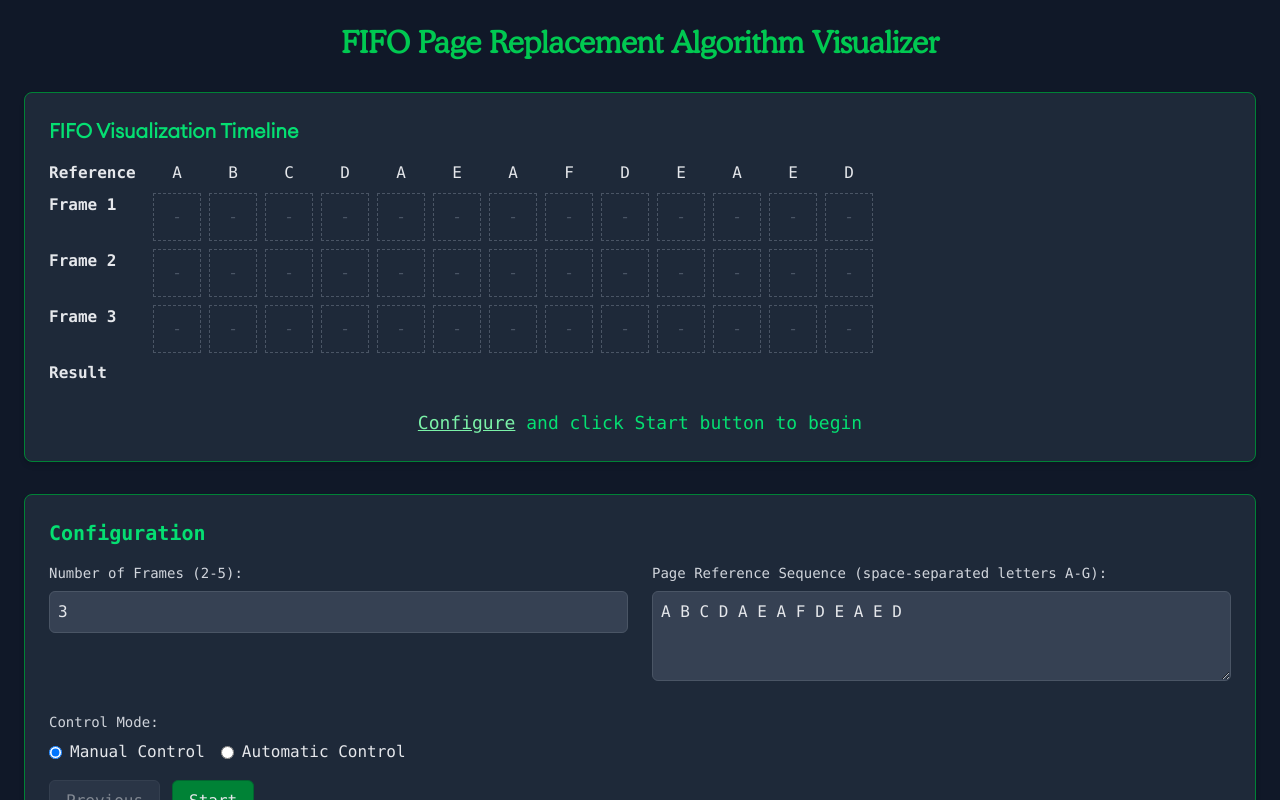
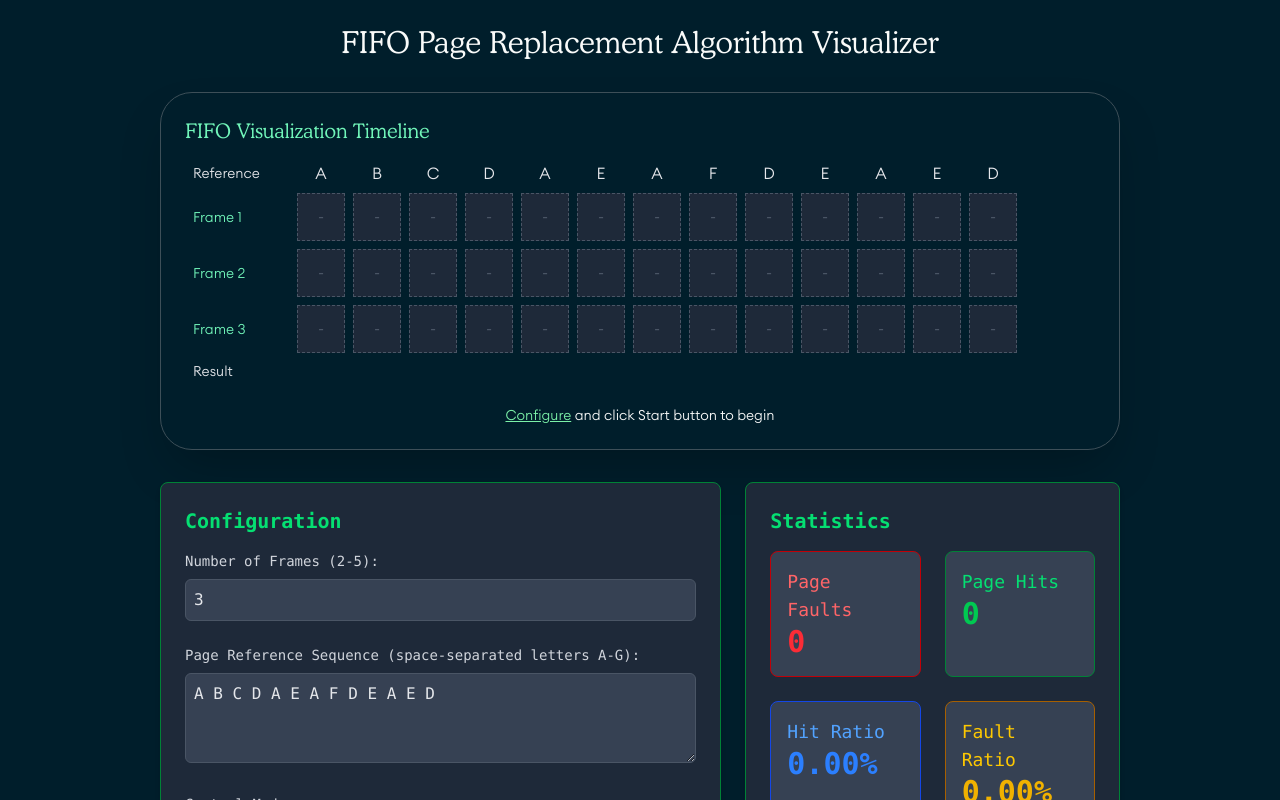
Before and after one commit to AdrianeDriane/FIFOPageReplacementAlgorithm, a React (Vite) app: page / in a window 1280 px wide. Shown: the top 800 px of the page. Built offline with nearby package versions, Linux system fonts and the light colour scheme.

Commit message:
feat: redesign 1

```diff
--- a/src/App.tsx
+++ b/src/App.tsx
@@ -217,24 +217,24 @@ export default function App() {
   };
 
   return (
-    <div className="flex flex-col p-6 mx-auto bg-gray-900 min-h-screen font-mono text-gray-200">
-      <h1 className="text-3xl cfont-cooper font-bold text-center mb-8 text-green-500">
+    <div className="flex flex-col items-center justify-center p-6 mx-auto bg-[#001e2b] min-h-screen font-mono text-gray-200">
+      <h1 className="text-3xl cfont-cooper font-normal text-center mb-8 text-[#f9fbfa]">
         FIFO Page Replacement Algorithm Visualizer
       </h1>
 
       {/* Visualization Timeline */}
-      <div className="bg-gray-800 p-6 rounded-lg border border-green-700 shadow-md mb-8">
-        <h2 className="text-xl font-semibold cfont-euclid mb-4 text-green-400">FIFO Visualization Timeline</h2>
+      <div className="bg-[#001e2b] p-6 rounded-4xl w-[60rem] border border-[#3d4f58] shadow-2xl mb-8">
+        <h2 className="text-xl font-normal cfont-cooper mb-4 text-[#71f6ba]">FIFO Visualization Timeline</h2>
 
         {pageReferences.length > 0 ? (
           <div className="overflow-x-auto">
-            <div style={{ minWidth: `${Math.max(800, pageReferences.length * 50)}px` }} className="pb-2">
-              <div className="flex mb-2 gap-2">
-                <div className="w-24 flex-shrink-0 font-bold">Reference</div>
+            <div style={{ minWidth: `${Math.max(800, pageReferences.length * 50)}px` }} className="pb-2 pl-2">
+              <div className="flex mb-2 gap-2 items-center">
+                <div className="w-24 flex-shrink-0 font-normal cfont-euclid text-sm">Reference</div>
                 {pageReferences.map((page, idx) => (
                   <div
                     key={idx}
-                    className={`w-12 flex-shrink-0 text-center ${
+                    className={`w-12 flex-shrink-0 text-center cfont-euclid ${
                       hasStarted && idx === currentStep ? "bg-gray-700 rounded-t-md border-t border-l border-r border-green-500" : ""
                     }`}
                   >
@@ -245,8 +245,8 @@ export default function App() {
 
               {/* Frame rows */}
               {Array.from({ length: parseInt(numFrames) }).map((_, frameIdx) => (
-                <div key={frameIdx} className="flex mb-2 gap-2">
-                  <div className="w-24 flex-shrink-0 font-bold">Frame {frameIdx + 1}</div>
+                <div key={frameIdx} className="flex mb-2 gap-2 items-center">
+                  <div className="w-24 text-sm flex-shrink-0 font-medium text-[#71f6ba] cfont-euclid">Frame {frameIdx + 1}</div>
                   {pageReferences.map((_, stepIdx) => {
                     // Only show content for steps that have already been processed
                     const isCurrentStep = hasStarted && stepIdx === currentStep;
@@ -269,7 +269,7 @@ export default function App() {
                           ${isCurrentStep ? "bg-gray-700" : "bg-gray-800"}
                           ${showContent && frameValue !== null ? "border-2 rounded-md" : "border border-dashed"}
                           ${showContent && isNewlyAdded ? "border-red-500" :
-                            showContent && frameValue !== null ? "border-green-600" : "border-gray-600"}
+                            showContent && frameValue !== null ? "border-[#f9fbfa]" : "border-gray-600"}
                         `}
                       >
                         <span className={`
@@ -285,8 +285,8 @@ export default function App() {
               ))}
 
               {/* Results row */}
-              <div className="flex mt-2 gap-2">
-                <div className="w-24 flex-shrink-0 font-bold">Result</div>
+              <div className="flex mt-2 items-center gap-2">
+                <div className="w-24 flex-shrink-0 text-sm cfont-euclid">Result</div>
                 {pageReferences.map((_, idx) => {
                   const isCurrentStep = hasStarted && idx === currentStep;
                   const showResult = hasStarted && idx <= currentStep;
@@ -316,14 +316,14 @@ export default function App() {
             {/* Current step indicator */}
             <div className="mt-4 text-center font-medium">
               {hasStarted && currentStep >= 0 && currentStep < fifoSteps.length ? (
-                <div className="text-lg">
+                <div className="text-sm cfont-euclid">
                   Step {currentStep + 1}: Reference page {fifoSteps[currentStep].pageReference} -
                   <span className={fifoSteps[currentStep].status === 'fault' ? "text-red-500" : "text-green-500"}>
                     {" "}{fifoSteps[currentStep].status === 'fault' ? "Page Fault" : "Page Hit"}
                   </span>
                 </div>
               ) : (
-                <div className="text-lg text-green-400">
+                <div className="text-sm cfont-euclid text-[#f9fbfa]">
                   <button
                     onClick={handleConfigureTextClick}
                     className="text-green-300 hover:text-green-100 underline focus:outline-none"
@@ -342,10 +342,12 @@ export default function App() {
         )}
       </div>
 
-      {/* Configuration Section */}
-      <div className="bg-gray-800 p-6 rounded-lg border border-green-700 shadow-md mb-8">
+
+      <div className="flex w-[60rem] h-full gap-6">
+      {/* Configuration */}
+      <div className="bg-gray-800 w-[60%] p-6 rounded-lg border border-green-700 shadow-md">
         <h2 className="text-xl font-semibold mb-4 text-green-400">Configuration</h2>
-        <div className="grid grid-cols-1 md:grid-cols-2 gap-6">
+        <div className="flex flex-col gap-6">
           <div>
             <label className="block text-sm font-medium text-gray-300 mb-2">
               Number of Frames (2-5):
@@ -476,13 +478,12 @@ export default function App() {
           )}
         </div>
       </div>
-
-      {/* Statistics Section */}
-      <div className="bg-gray-800 p-6 rounded-lg border border-green-700 shadow-md">
+      {/* Statistics */}
+      <div className="bg-gray-800 w-[40%] p-6 rounded-lg border border-green-700 shadow-md">
         <h2 className="text-xl font-semibold mb-4 text-green-400">Statistics</h2>
 
         {fifoSteps.length > 0 ? (
-          <div className="grid grid-cols-2 md:grid-cols-4 gap-6">
+          <div className="grid grid-cols-2 md:grid-cols-2 gap-6">
             <div className="bg-gray-700 p-4 rounded-lg border border-red-700">
               <h3 className="text-lg font-medium text-red-400">Page Faults</h3>
               <p className="text-3xl font-bold text-red-500">
@@ -523,6 +524,10 @@ export default function App() {
           </div>
         )}
       </div>
+      </div>
+
+
+
     </div>
   );
 }
```
